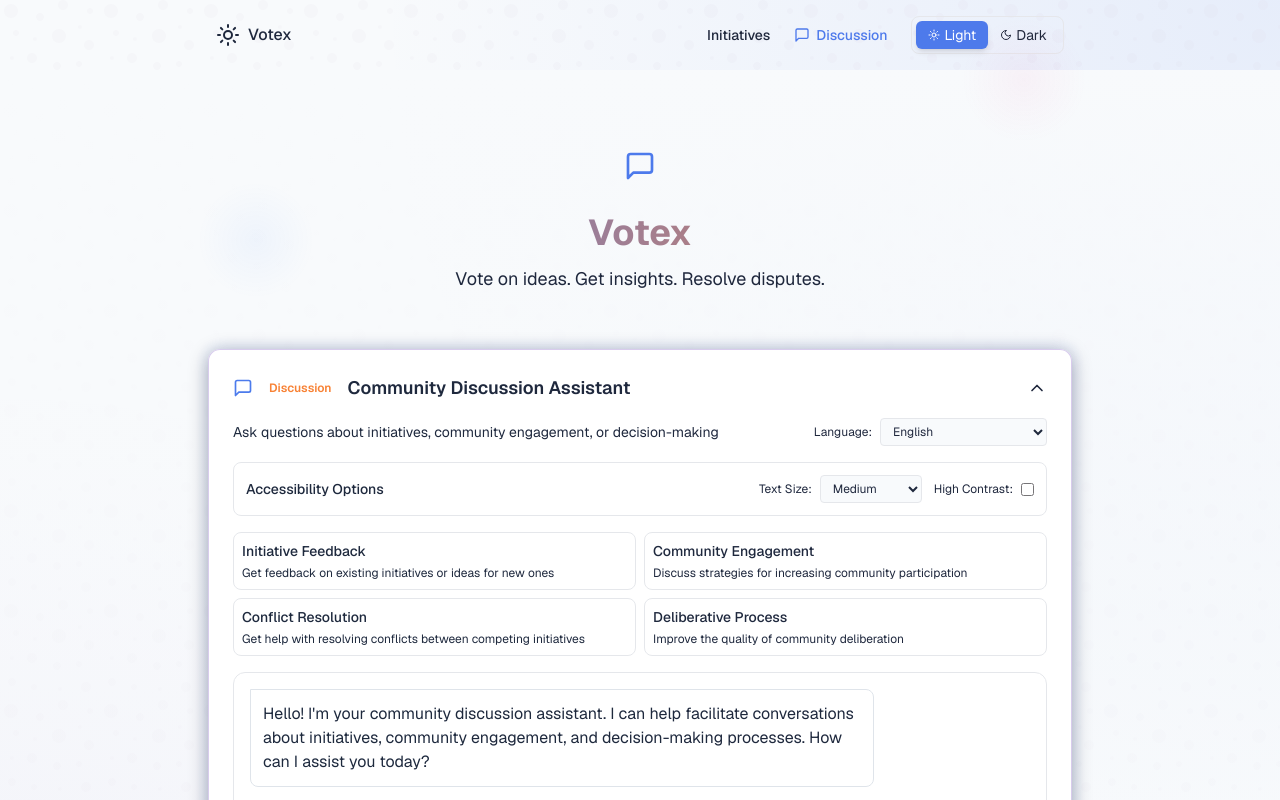
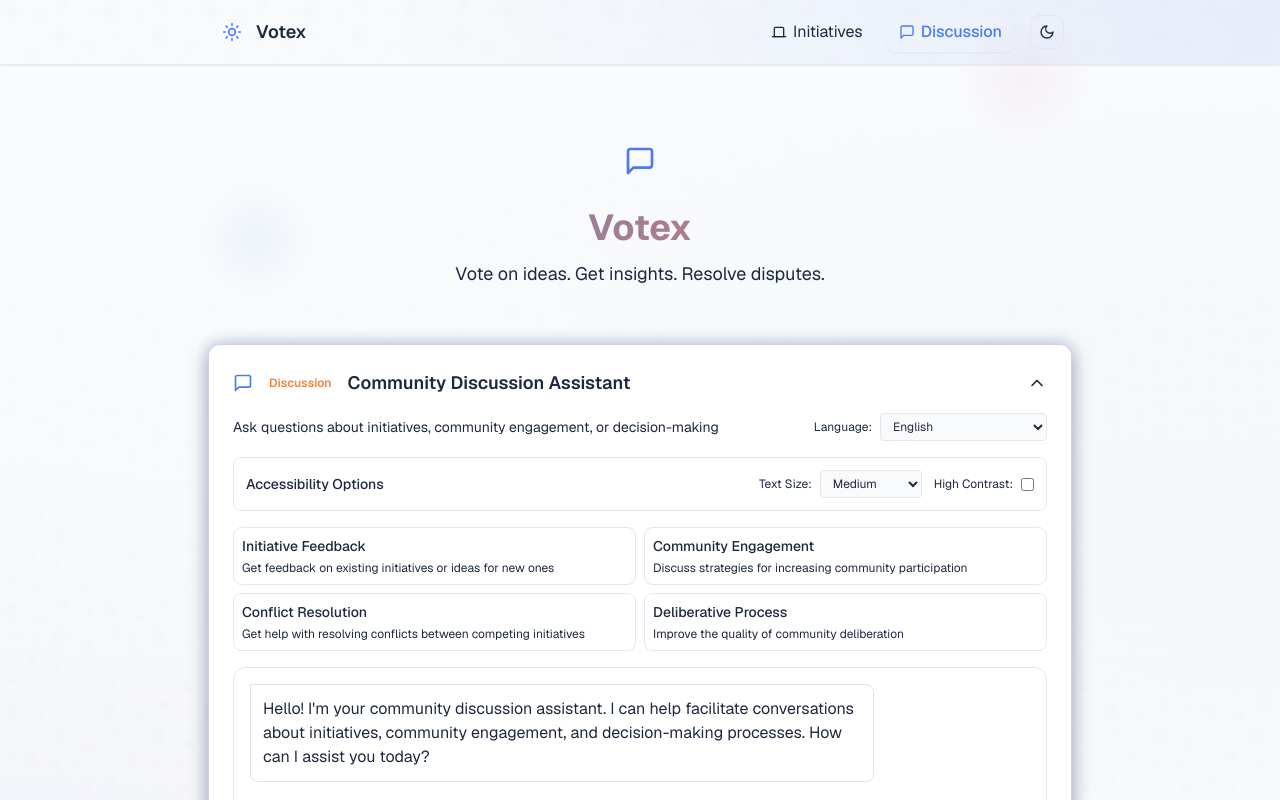
Before and after one commit to DoctorKhan/votex, a Next.js app: page /chat in a window 1280 px wide. Shown: the top 800 px of the page. Built offline with nearby package versions, Linux system fonts and the light colour scheme.

Commit message:
Refactor Navigation and ThemeToggle components for improved layout and functionality

```diff
--- a/src/components/Navigation.tsx
+++ b/src/components/Navigation.tsx
@@ -8,9 +8,11 @@ export default function Navigation() {
   const pathname = usePathname();
 
   return (
-    <nav className="flex items-center justify-between w-full max-w-4xl mx-auto py-4 px-6">
+    <div className="sticky top-0 z-50 bg-background/80 backdrop-blur-sm border-b border-border/40 shadow-sm">
+      <nav className="flex items-center justify-between w-full max-w-4xl mx-auto py-3 px-6">
         <div className="flex items-center">
           <Link href="/" className="flex items-center gap-2 text-foreground hover:text-primary transition-colors">
+            <div className="bg-primary/10 p-1.5 rounded-full">
               <svg
                 xmlns="http://www.w3.org/2000/svg"
                 viewBox="0 0 24 24"
@@ -19,7 +21,7 @@ export default function Navigation() {
                 strokeWidth="2"
                 strokeLinecap="round"
                 strokeLinejoin="round"
-            className="w-6 h-6"
+                className="w-5 h-5 text-primary"
               >
                 <path d="M12 2v2"></path>
                 <path d="M12 20v2"></path>
@@ -31,28 +33,44 @@ export default function Navigation() {
                 <path d="m19.07 4.93-1.41 1.41"></path>
                 <circle cx="12" cy="12" r="4"></circle>
               </svg>
-          <span className="font-medium">Votex</span>
+            </div>
+            <span className="font-semibold text-lg">Votex</span>
           </Link>
         </div>
 
-      <div className="flex items-center gap-6">
+        <div className="flex items-center gap-3">
           <Link
             href="/initiatives"
-          className={`text-sm font-medium transition-colors ${
+            className={`px-3 py-2 rounded-lg transition-all ${
               pathname === '/initiatives'
-              ? 'text-primary'
-              : 'text-foreground/70 hover:text-foreground'
+                ? 'bg-primary/10 text-primary font-medium shadow-sm'
+                : 'text-foreground/70 hover:bg-background/80 hover:text-foreground'
             }`}
           >
-          Initiatives
+            <div className="flex items-center gap-1.5">
+              <svg
+                xmlns="http://www.w3.org/2000/svg"
+                viewBox="0 0 24 24"
+                fill="none"
+                stroke="currentColor"
+                strokeWidth="2"
+                strokeLinecap="round"
+                strokeLinejoin="round"
+                className="w-4 h-4"
+              >
+                <path d="M5 7c0-1.1.9-2 2-2h10a2 2 0 0 1 2 2v12H5V7Z"></path>
+                <path d="M22 19H2"></path>
+              </svg>
+              <span>Initiatives</span>
+            </div>
           </Link>
 
           <Link
             href="/chat"
-          className={`text-sm font-medium transition-colors ${
+            className={`px-3 py-2 rounded-lg transition-all ${
               pathname === '/chat'
-              ? 'text-primary'
-              : 'text-foreground/70 hover:text-foreground'
+                ? 'bg-primary/10 text-primary font-medium shadow-sm'
+                : 'text-foreground/70 hover:bg-background/80 hover:text-foreground'
             }`}
           >
             <div className="flex items-center gap-1.5">
@@ -72,8 +90,11 @@ export default function Navigation() {
             </div>
           </Link>
 
+          <div className="pl-1">
             <ThemeToggle />
           </div>
+        </div>
       </nav>
+    </div>
   );
 }
--- a/src/components/ThemeToggle.tsx
+++ b/src/components/ThemeToggle.tsx
@@ -34,19 +34,17 @@ export default function ThemeToggle({ initialTheme = 'light' }: ThemeToggleProps
   }, []);
 
   return (
-    <div className="flex items-center space-x-2">
-      <div className="flex bg-card/50 p-1 rounded-lg border border-border/30">
     <button
-          onClick={() => setTheme('light')}
-          className={`px-3 py-1 rounded-md text-sm transition-all ${
-            theme === 'light'
-              ? 'bg-primary text-white shadow-md'
-              : 'text-foreground/70 hover:text-foreground'
-          }`}
-          aria-label="Switch to light theme"
+      onClick={() => setTheme(theme === 'light' ? 'dark' : 'light')}
+      className="p-2 rounded-lg bg-background/50 hover:bg-background border border-border/30 transition-colors"
+      aria-label={`Switch to ${theme === 'light' ? 'dark' : 'light'} theme`}
     >
-          <div className="flex items-center">
-            <svg xmlns="http://www.w3.org/2000/svg" viewBox="0 0 24 24" fill="none" stroke="currentColor" strokeWidth="2" strokeLinecap="round" strokeLinejoin="round" className="w-3 h-3 mr-1">
+      {theme === 'light' ? (
+        <svg xmlns="http://www.w3.org/2000/svg" viewBox="0 0 24 24" fill="none" stroke="currentColor" strokeWidth="2" strokeLinecap="round" strokeLinejoin="round" className="w-4 h-4 text-foreground/70">
+          <path d="M12 3a6 6 0 0 0 9 9 9 9 0 1 1-9-9Z" />
+        </svg>
+      ) : (
+        <svg xmlns="http://www.w3.org/2000/svg" viewBox="0 0 24 24" fill="none" stroke="currentColor" strokeWidth="2" strokeLinecap="round" strokeLinejoin="round" className="w-4 h-4 text-foreground/70">
           <circle cx="12" cy="12" r="4" />
           <path d="M12 2v2" />
           <path d="M12 20v2" />
@@ -57,27 +55,7 @@ export default function ThemeToggle({ initialTheme = 'light' }: ThemeToggleProps
           <path d="m6.34 17.66-1.41 1.41" />
           <path d="m19.07 4.93-1.41 1.41" />
         </svg>
-            <span>Light</span>
-          </div>
+      )}
     </button>
-
-        <button
-          onClick={() => setTheme('dark')}
-          className={`px-3 py-1 rounded-md text-sm transition-all ${
-            theme === 'dark'
-              ? 'bg-secondary text-white shadow-md'
-              : 'text-foreground/70 hover:text-foreground'
-          }`}
-          aria-label="Switch to dark theme"
-        >
-          <div className="flex items-center">
-            <svg xmlns="http://www.w3.org/2000/svg" viewBox="0 0 24 24" fill="none" stroke="currentColor" strokeWidth="2" strokeLinecap="round" strokeLinejoin="round" className="w-3 h-3 mr-1">
-              <path d="M12 3a6 6 0 0 0 9 9 9 9 0 1 1-9-9Z" />
-            </svg>
-            <span>Dark</span>
-          </div>
-        </button>
-      </div>
-    </div>
   );
 }
```
Lines whose indentation alone changed are shown as unchanged.
